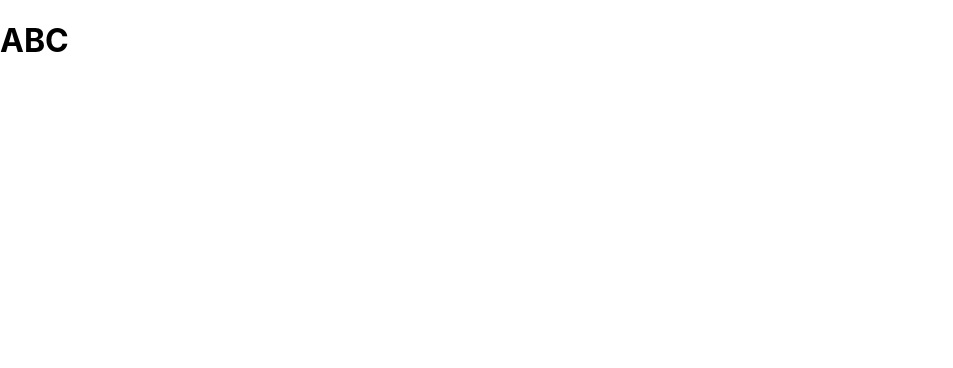
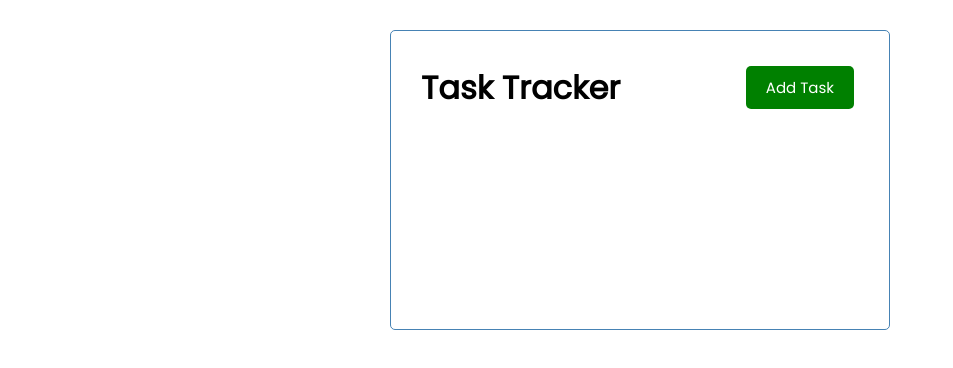
Before and after one commit to Rahul-ai/Tracker, a React (Create React App) app: page / in a window 1280 px wide. Shown: the top 368 px of the page, without its empty margins (0-953 px from the left). Built offline with nearby package versions, Linux system fonts and the light colour scheme.

Commit message:
.Created button

```diff
--- a/src/App.js
+++ b/src/App.js
@@ -5,7 +5,11 @@
 
 const App = () =>
 {
-    return(<Header title="ABC" />)
+    return(
+      <div className='container'>
+        <Header/>
+      </div>
+    )
 }
 
 export default App;
--- a/src/component/Header.js
+++ b/src/component/Header.js
@@ -1,9 +1,12 @@
 import React from 'react';
+import Button from './button'
+import PropTypes from 'prop-types';
 
 const Header = (props) => {
   return (
-    <header>
+    <header className='header'>
        <h1>{props.title}</h1>
+       <Button color='green' text='Add Task'/>
     </header>
   );
 }
@@ -12,4 +15,8 @@
     title: 'Task Tracker',
 }
 
+Header.propTypes ={
+    title: PropTypes.string,
+}
+
 export default Header;
--- /dev/null
+++ b/src/component/button.js
@@ -0,0 +1,28 @@
+import React from 'react';
+import PropTypes from 'prop-types';
+
+const button = (props) => {
+    const Onclick = (e) =>
+    {
+        console.log(e);
+    }
+  return (
+    <div>
+     <button onClick={Onclick}
+      style={{backgroundColor: props.color}}
+      className='btn'>{props.text}</button>
+    </div>
+  );
+}
+
+button.defaultProps ={
+    color: 'steelblue',
+    text : 'Add'
+}
+
+button.propTypes = {
+text: PropTypes.string,
+color: PropTypes.string,
+}
+
+export default button;
--- a/src/index.css
+++ b/src/index.css
@@ -1,13 +1,112 @@
-body {
+@import url('https://fonts.googleapis.com/css2?family=Poppins:wght@300;400&display=swap');
+
+* {
+  box-sizing: border-box;
   margin: 0;
-  font-family: -apple-system, BlinkMacSystemFont, 'Segoe UI', 'Roboto', 'Oxygen',
-    'Ubuntu', 'Cantarell', 'Fira Sans', 'Droid Sans', 'Helvetica Neue',
-    sans-serif;
-  -webkit-font-smoothing: antialiased;
-  -moz-osx-font-smoothing: grayscale;
+  padding: 0;
 }
 
-code {
-  font-family: source-code-pro, Menlo, Monaco, Consolas, 'Courier New',
-    monospace;
+body {
+  font-family: 'Poppins', sans-serif;
 }
+
+.container {
+  max-width: 500px;
+  margin: 30px auto;
+  overflow: auto;
+  min-height: 300px;
+  border: 1px solid steelblue;
+  padding: 30px;
+  border-radius: 5px;
+}
+
+.header {
+  display: flex;
+  justify-content: space-between;
+  align-items: center;
+  margin-bottom: 20px;
+}
+
+.btn {
+  display: inline-block;
+  background: #000;
+  color: #fff;
+  border: none;
+  padding: 10px 20px;
+  margin: 5px;
+  border-radius: 5px;
+  cursor: pointer;
+  text-decoration: none;
+  font-size: 15px;
+  font-family: inherit;
+}
+
+.btn:focus {
+  outline: none;
+}
+
+.btn:active {
+  transform: scale(0.98);
+}
+
+.btn-block {
+  display: block;
+  width: 100%;
+}
+
+.task {
+  background: #f4f4f4;
+  margin: 5px;
+  padding: 10px 20px;
+  cursor: pointer;
+}
+
+.task.reminder {
+  border-left: 5px solid green;
+}
+
+.task h3 {
+  display: flex;
+  align-items: center;
+  justify-content: space-between;
+}
+
+.add-form {
+  margin-bottom: 40px;
+}
+
+.form-control {
+  margin: 20px 0;
+}
+
+.form-control label {
+  display: block;
+}
+
+.form-control input {
+  width: 100%;
+  height: 40px;
+  margin: 5px;
+  padding: 3px 7px;
+  font-size: 17px;
+}
+
+.form-control-check {
+  display: flex;
+  align-items: center;
+  justify-content: space-between;
+}
+
+.form-control-check label {
+  flex: 1;
+}
+
+.form-control-check input {
+  flex: 2;
+  height: 20px;
+}
+
+footer {
+  margin-top: 30px;
+  text-align: center;
+}
```
Also changed, not shown: src/component/Task.js (added, +11 -0 lines).
